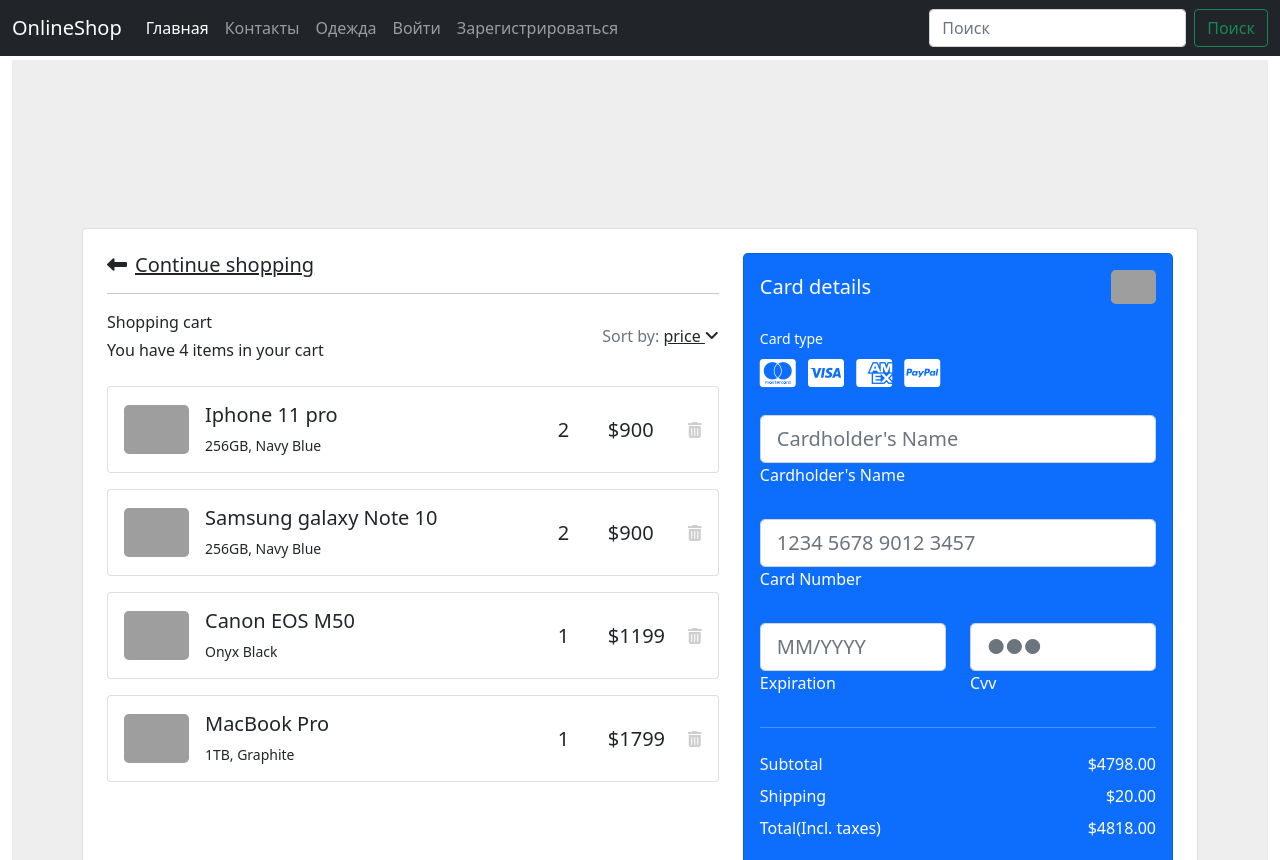
After one commit to Sherdos/OnlineShopDjango, a Django app: page /user/cart/1 in a window 1280 px wide. The commit adds this page. Run offline with Django 5.2, Linux system fonts and the light colour scheme; tables that the repository leaves empty hold one stand-in row (values such as "Sample post"); grey boxes are pictures that could not be loaded.

Commit message:
added cart

```diff
--- a/product/templates/base.html
+++ b/product/templates/base.html
@@ -6,10 +6,10 @@
     <meta name="viewport" content="width=device-width, initial-scale=1.0">
     <title>{{title}}</title>
     <link href="https://cdn.jsdelivr.net/npm/bootstrap@5.0.2/dist/css/bootstrap.min.css" rel="stylesheet" integrity="sha384-EVSTQN3/azprG1Anm3QDgpJLIm9Nao0Yz1ztcQTwFspd3yD65VohhpuuCOmLASjC" crossorigin="anonymous">
+
+    {% block css %}
     <link rel="stylesheet" href="{% static 'product/css/style.css' %}">
     <link rel="stylesheet" href="{% static 'product/css/index.css' %}">
-
-    {% block css %}
 
     {% endblock css %}
 
--- a/product/templates/components/header/links.html
+++ b/product/templates/components/header/links.html
@@ -29,8 +29,8 @@
         {{request.user.username}}
       </a>
       <ul class="dropdown-menu bg-dark dropdown-menu-dark" aria-labelledby="navbarDropdown">
-        <li><a class="dropdown-item" href="{{  request.user.get_absolute_url }}">Профиль</a></li>
-        <li><a class="dropdown-item" href="#">Another action</a></li>
+        <li><a class="dropdown-item" href="{{request.user.get_absolute_url }}">Профиль</a></li>
+        <li><a class="dropdown-item" href="{% url 'cart' request.user.id %}">Корзина</a></li>
         <li><hr class="dropdown-divider"></li>
         <li><a class="dropdown-item" href="{% url 'logout' %}">Выйти</a></li>
       </ul>
--- a/user/static/user/css/style.css
+++ b/user/static/user/css/style.css
@@ -98,3 +98,9 @@ section {
 .rounded {
     border-radius: 0.25rem!important;
 }
+
+@media (min-width: 1025px) {
+    .h-custom {
+    height: 100vh !important;
+    }
+    }
--- /dev/null
+++ b/user/templates/base_user.html
@@ -0,0 +1,14 @@
+{% extends 'base.html' %}
+
+{% load static %}
+
+
+{% block css %}
+        <link rel="stylesheet" href="{% static 'user/css/style.css' %}">
+{% endblock css %}
+
+
+
+{% block content %}
+
+{% endblock content %}
--- /dev/null
+++ b/user/templates/page/cart.html
@@ -0,0 +1,230 @@
+{% extends 'base_user.html' %}
+{% load static %}
+
+
+{% block content %}
+
+<section class="h-100 h-custom" style="background-color: #eee;">
+    <div class="container py-5 h-100">
+      <div class="row d-flex justify-content-center align-items-center h-100">
+        <div class="col">
+          <div class="card">
+            <div class="card-body p-4">
+
+              <div class="row">
+
+                <div class="col-lg-7">
+                  <h5 class="mb-3"><a href="#!" class="text-body"><i
+                        class="fas fa-long-arrow-alt-left me-2"></i>Continue shopping</a></h5>
+                  <hr>
+
+                  <div class="d-flex justify-content-between align-items-center mb-4">
+                    <div>
+                      <p class="mb-1">Shopping cart</p>
+                      <p class="mb-0">You have 4 items in your cart</p>
+                    </div>
+                    <div>
+                      <p class="mb-0"><span class="text-muted">Sort by:</span> <a href="#!"
+                          class="text-body">price <i class="fas fa-angle-down mt-1"></i></a></p>
+                    </div>
+                  </div>
+
+                  <div class="card mb-3">
+                    <div class="card-body">
+                      <div class="d-flex justify-content-between">
+                        <div class="d-flex flex-row align-items-center">
+                          <div>
+                            <img
+                              src="https://mdbcdn.b-cdn.net/img/Photos/new-templates/bootstrap-shopping-carts/img1.webp"
+                              class="img-fluid rounded-3" alt="Shopping item" style="width: 65px;">
+                          </div>
+                          <div class="ms-3">
+                            <h5>Iphone 11 pro</h5>
+                            <p class="small mb-0">256GB, Navy Blue</p>
+                          </div>
+                        </div>
+                        <div class="d-flex flex-row align-items-center">
+                          <div style="width: 50px;">
+                            <h5 class="fw-normal mb-0">2</h5>
+                          </div>
+                          <div style="width: 80px;">
+                            <h5 class="mb-0">$900</h5>
+                          </div>
+                          <a href="#!" style="color: #cecece;"><i class="fas fa-trash-alt"></i></a>
+                        </div>
+                      </div>
+                    </div>
+                  </div>
+
+                  <div class="card mb-3">
+                    <div class="card-body">
+                      <div class="d-flex justify-content-between">
+                        <div class="d-flex flex-row align-items-center">
+                          <div>
+                            <img
+                              src="https://mdbcdn.b-cdn.net/img/Photos/new-templates/bootstrap-shopping-carts/img2.webp"
+                              class="img-fluid rounded-3" alt="Shopping item" style="width: 65px;">
+                          </div>
+                          <div class="ms-3">
+                            <h5>Samsung galaxy Note 10 </h5>
+                            <p class="small mb-0">256GB, Navy Blue</p>
+                          </div>
+                        </div>
+                        <div class="d-flex flex-row align-items-center">
+                          <div style="width: 50px;">
+                            <h5 class="fw-normal mb-0">2</h5>
+                          </div>
+                          <div style="width: 80px;">
+                            <h5 class="mb-0">$900</h5>
+                          </div>
+                          <a href="#!" style="color: #cecece;"><i class="fas fa-trash-alt"></i></a>
+                        </div>
+                      </div>
+                    </div>
+                  </div>
+
+                  <div class="card mb-3">
+                    <div class="card-body">
+                      <div class="d-flex justify-content-between">
+                        <div class="d-flex flex-row align-items-center">
+                          <div>
+                            <img
+                              src="https://mdbcdn.b-cdn.net/img/Photos/new-templates/bootstrap-shopping-carts/img3.webp"
+                              class="img-fluid rounded-3" alt="Shopping item" style="width: 65px;">
+                          </div>
+                          <div class="ms-3">
+                            <h5>Canon EOS M50</h5>
+                            <p class="small mb-0">Onyx Black</p>
+                          </div>
+                        </div>
+                        <div class="d-flex flex-row align-items-center">
+                          <div style="width: 50px;">
+                            <h5 class="fw-normal mb-0">1</h5>
+                          </div>
+                          <div style="width: 80px;">
+                            <h5 class="mb-0">$1199</h5>
+                          </div>
+                          <a href="#!" style="color: #cecece;"><i class="fas fa-trash-alt"></i></a>
+                        </div>
+                      </div>
+                    </div>
+                  </div>
+
+                  <div class="card mb-3 mb-lg-0">
+                    <div class="card-body">
+                      <div class="d-flex justify-content-between">
+                        <div class="d-flex flex-row align-items-center">
+                          <div>
+                            <img
+                              src="https://mdbcdn.b-cdn.net/img/Photos/new-templates/bootstrap-shopping-carts/img4.webp"
+                              class="img-fluid rounded-3" alt="Shopping item" style="width: 65px;">
+                          </div>
+                          <div class="ms-3">
+                            <h5>MacBook Pro</h5>
+                            <p class="small mb-0">1TB, Graphite</p>
+                          </div>
+                        </div>
+                        <div class="d-flex flex-row align-items-center">
+                          <div style="width: 50px;">
+                            <h5 class="fw-normal mb-0">1</h5>
+                          </div>
+                          <div style="width: 80px;">
+                            <h5 class="mb-0">$1799</h5>
+                          </div>
+                          <a href="#!" style="color: #cecece;"><i class="fas fa-trash-alt"></i></a>
+                        </div>
+                      </div>
+                    </div>
+                  </div>
+
+                </div>
+                <div class="col-lg-5">
+
+                  <div class="card bg-primary text-white rounded-3">
+                    <div class="card-body">
+                      <div class="d-flex justify-content-between align-items-center mb-4">
+                        <h5 class="mb-0">Card details</h5>
+                        <img src="https://mdbcdn.b-cdn.net/img/Photos/Avatars/avatar-6.webp"
+                          class="img-fluid rounded-3" style="width: 45px;" alt="Avatar">
+                      </div>
+
+                      <p class="small mb-2">Card type</p>
+                      <a href="#!" type="submit" class="text-white"><i
+                          class="fab fa-cc-mastercard fa-2x me-2"></i></a>
+                      <a href="#!" type="submit" class="text-white"><i
+                          class="fab fa-cc-visa fa-2x me-2"></i></a>
+                      <a href="#!" type="submit" class="text-white"><i
+                          class="fab fa-cc-amex fa-2x me-2"></i></a>
+                      <a href="#!" type="submit" class="text-white"><i class="fab fa-cc-paypal fa-2x"></i></a>
+
+                      <form class="mt-4">
+                        <div data-mdb-input-init class="form-outline form-white mb-4">
+                          <input type="text" id="typeName" class="form-control form-control-lg" siez="17"
+                            placeholder="Cardholder's Name" />
+                          <label class="form-label" for="typeName">Cardholder's Name</label>
+                        </div>
+
+                        <div data-mdb-input-init class="form-outline form-white mb-4">
+                          <input type="text" id="typeText" class="form-control form-control-lg" siez="17"
+                            placeholder="1234 5678 9012 3457" minlength="19" maxlength="19" />
+                          <label class="form-label" for="typeText">Card Number</label>
+                        </div>
+
+                        <div class="row mb-4">
+                          <div class="col-md-6">
+                            <div data-mdb-input-init class="form-outline form-white">
+                              <input type="text" id="typeExp" class="form-control form-control-lg"
+                                placeholder="MM/YYYY" size="7" id="exp" minlength="7" maxlength="7" />
+                              <label class="form-label" for="typeExp">Expiration</label>
+                            </div>
+                          </div>
+                          <div class="col-md-6">
+                            <div data-mdb-input-init class="form-outline form-white">
+                              <input type="password" id="typeText" class="form-control form-control-lg"
+                                placeholder="&#9679;&#9679;&#9679;" size="1" minlength="3" maxlength="3" />
+                              <label class="form-label" for="typeText">Cvv</label>
+                            </div>
+                          </div>
+                        </div>
+
+                      </form>
+
+                      <hr class="my-4">
+
+                      <div class="d-flex justify-content-between">
+                        <p class="mb-2">Subtotal</p>
+                        <p class="mb-2">$4798.00</p>
+                      </div>
+
+                      <div class="d-flex justify-content-between">
+                        <p class="mb-2">Shipping</p>
+                        <p class="mb-2">$20.00</p>
+                      </div>
+
+                      <div class="d-flex justify-content-between mb-4">
+                        <p class="mb-2">Total(Incl. taxes)</p>
+                        <p class="mb-2">$4818.00</p>
+                      </div>
+
+                      <button  type="button" data-mdb-button-init data-mdb-ripple-init class="btn btn-info btn-block btn-lg">
+                        <div class="d-flex justify-content-between">
+                          <span>$4818.00</span>
+                          <span>Checkout <i class="fas fa-long-arrow-alt-right ms-2"></i></span>
+                        </div>
+                      </button>
+
+                    </div>
+                  </div>
+
+                </div>
+
+              </div>
+
+            </div>
+          </div>
+        </div>
+      </div>
+    </div>
+  </section>
+
+{% endblock content %}
--- a/user/urls.py
+++ b/user/urls.py
@@ -5,4 +5,5 @@ urlpatterns = [
     path('register/', v.UserRegisterView.as_view(), name='register'),
     path('logout/', v.logout_user, name='logout'),
     path('profile/<int:pk>', v.Profile.as_view(), name='profile'),
+    path('cart/<int:pk>', v.CartDetailView.as_view(), name='cart'),
 ]
--- a/user/views.py
+++ b/user/views.py
@@ -7,7 +7,7 @@ from django.contrib.auth.views import LoginView
 from user.forms import LoginForm, RegisterForm
 from django.views import generic
 from django.contrib.auth import login, logout
-from user.models import Profie, User
+from user.models import Profie, User, Cart
 # Create your views here.
 
 class UserRegisterView(generic.CreateView):
@@ -40,8 +40,20 @@ class UserLoginView(LoginView):
     def get_success_url(self) -> str:
         return reverse_lazy('index')
 
-def profile(request):
-    return render(request, 'page/profile.html')
+def cart(request):
+    return render(request, 'page/cart.html')
+
+class CartDetailView(generic.DetailView):
+    model = User
+    template_name = 'page/cart.html'
+    context_object_name = 'user'
+
+    def get_context_data(self, **kwargs: Any) -> dict[str, Any]:
+        context = super().get_context_data(**kwargs)
+        title = f'Корзина {context["user"].username}'
+        context['cart'] = Cart.objects.get_or_create(user_id=context["user"].id)
+        context['title'] = title
+        return context
 
 class Profile(generic.DetailView):
     template_name = 'page/profile.html'
```
Also changed, not shown: example.txt (+4 -1 lines), user/models.py (+25 -2 lines), user/templates/page/profile.html (+2 -8 lines), product/templates/base_product.html (added), user/migrations/0002_alter_profie_options_cart_cartproduct.py (added).
